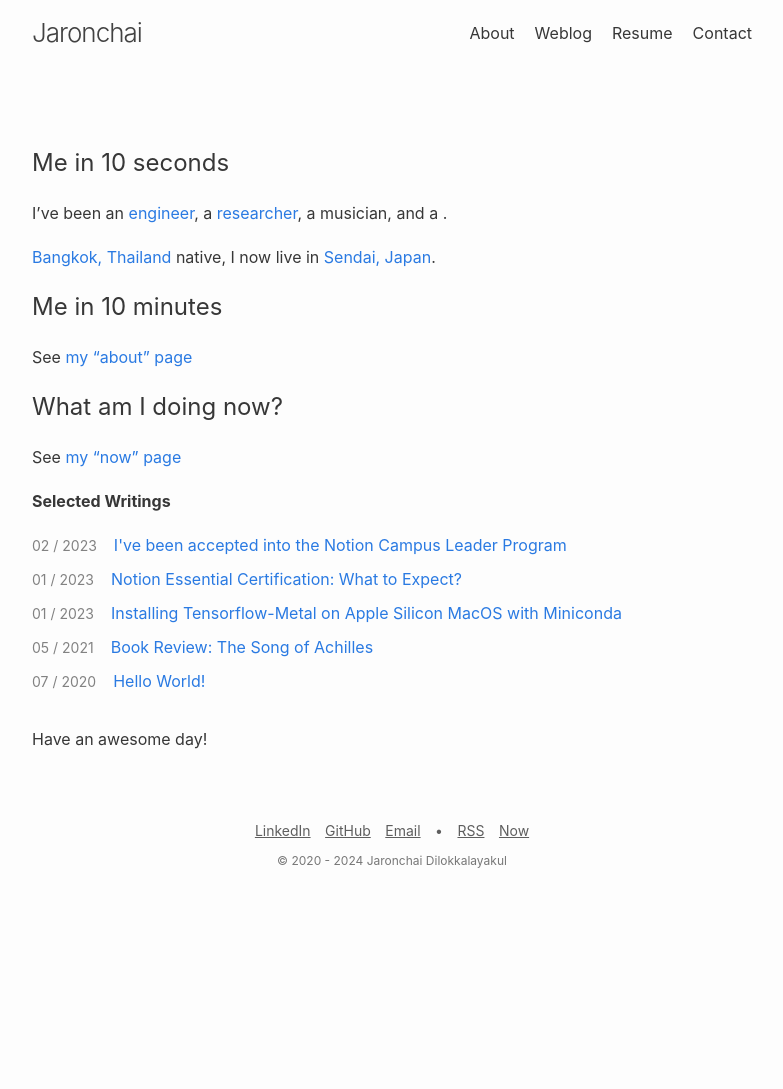
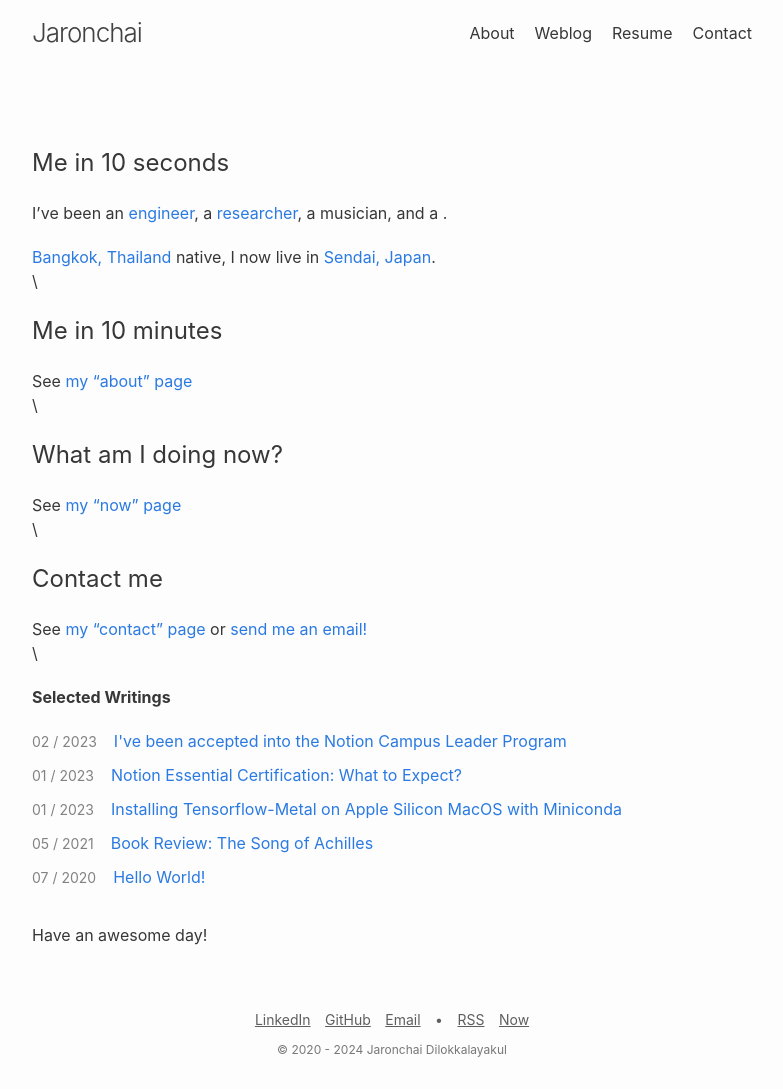
Before and after one commit to jarondlk/jaronchai-blog, a Jekyll site: the page built from index.markdown, in a window 1280 px wide. Shown: the whole page, without its empty margins (248-1031 px from the left). Built offline with Jekyll 4.4.1, drawn with Linux system fonts in a browser that asks for light colours; before the commit the page ends 900 px from its top, so only the background shows below that.

Commit message:
Update index

```diff
--- a/index.markdown
+++ b/index.markdown
@@ -12,14 +12,26 @@ I’ve been an [engineer](https://ibm.com), a [researcher](https://www.is.tohoku
 <!-- I’m an avid reader, explorer, xenophile, and I love a different point of view. -->
 
 [Bangkok, Thailand](https://maps.app.goo.gl/Rrm5AFaLUZ42k3GG6) native, I now live in [Sendai, Japan](https://maps.app.goo.gl/HHWvrCXHT9ouUT4T9).
+\
+\
 
 ## Me in 10 minutes
 
 See [my "about" page](/about)
+\
+\
 
 ## What am I doing now?
 
 See [my "now" page](/now)
+\
+\
+
+## Contact me
+
+See [my "contact" page](/contact) or [send me an email!](mailto:jaron.dilok@gmail.com)
+\
+\
 
 **Selected Writings**
 {%- include featured.html -%}
```
Also changed, not shown: 1 other file.
